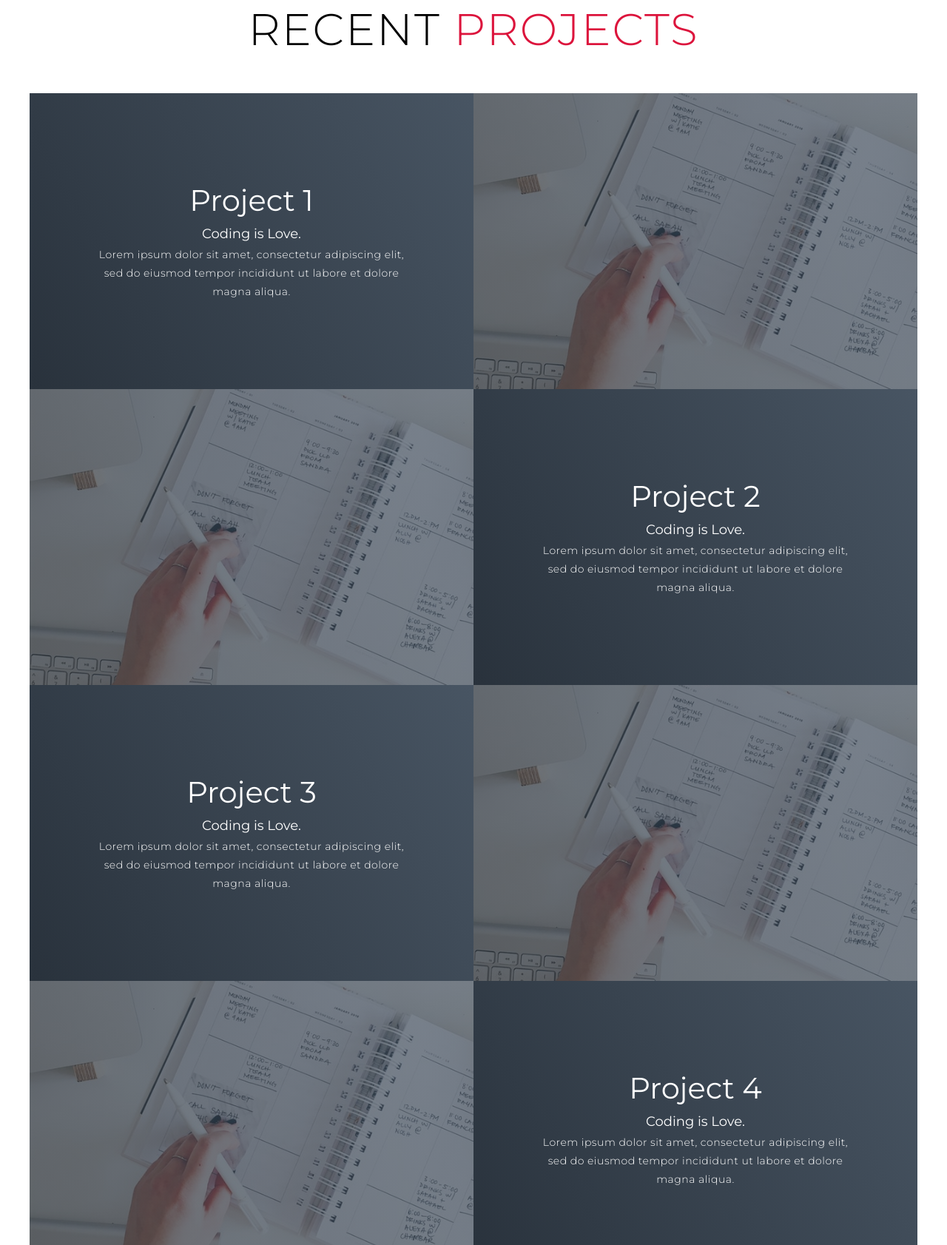
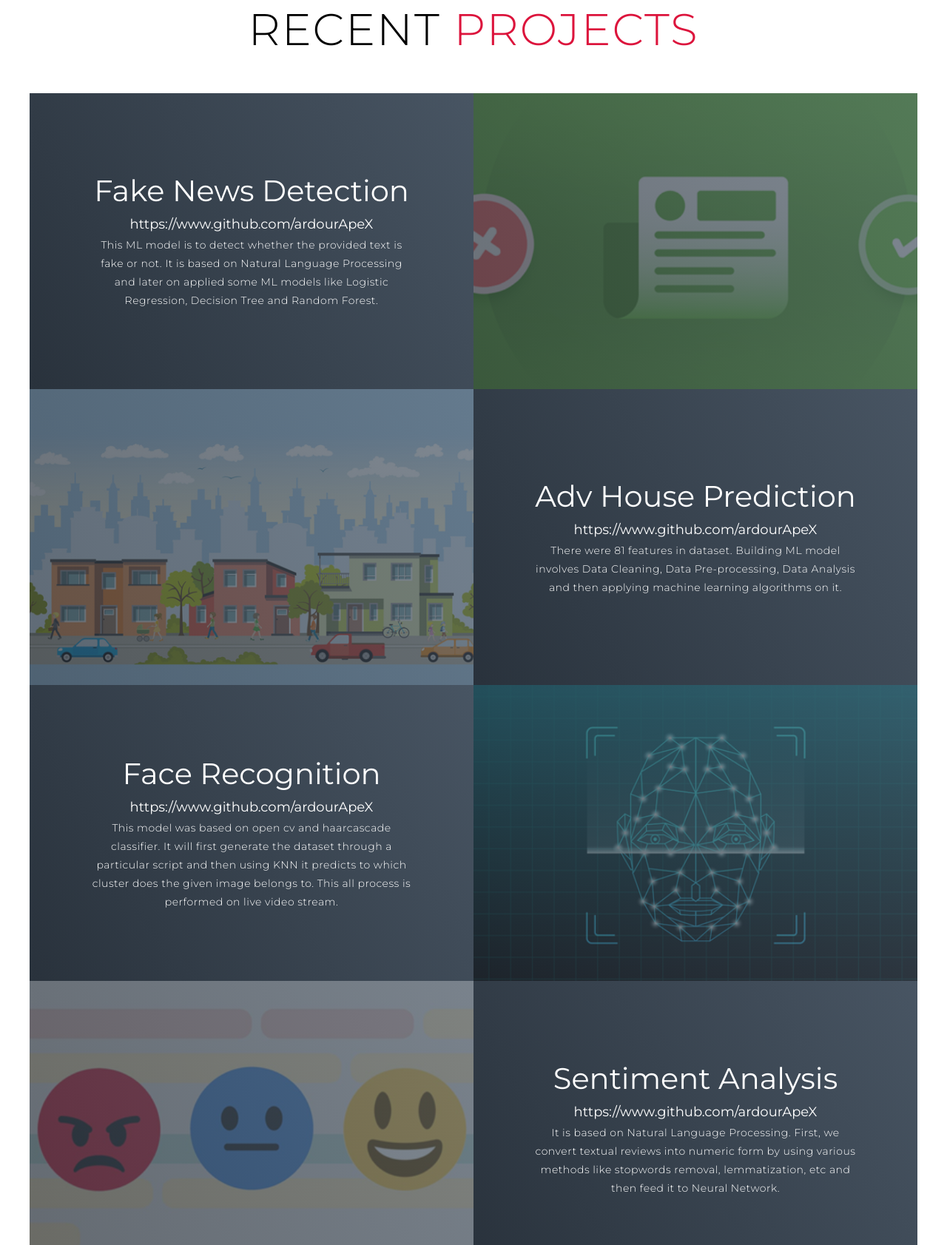
Before and after one commit to Program-Warehouse/Joy_Gupta_Portfolio, a plain HTML site: page index.html in a window 1280 px wide. Shown: the part 2397-4080 px from the top of the page at 74% size. Drawn offline with Linux system fonts and the light colour scheme.

Commit message:
end_projects

```diff
--- a/index.html
+++ b/index.html
@@ -143,57 +143,58 @@
 
                     <div class="project-item">
                         <div class="project-info">
-                            <h1>Project 1</h1>
-                            <h2>Coding is Love.</h2>
-                            <p>Lorem ipsum dolor sit amet, consectetur adipiscing elit,
-                                sed do eiusmod tempor incididunt ut labore et dolore magna aliqua.</p>
+                            <h1>Fake News Detection</h1>
+                            <h2>https://www.github.com/ardourApeX</h2>
+                            <p>This ML model is to detect whether the provided text is fake or not.
+                                It is based on Natural Language Processing and later on applied some ML
+                                 models like Logistic Regression, Decision Tree and Random Forest.</p>
                         </div>
                         <div class="project-img">
-                            <img src="./images/img-1.png" alt="">
+                            <img src="./images/pro1.png" alt="">
                         </div>
                     </div>
                     <div class="project-item">
                         <div class="project-info">
-                            <h1>Project 2</h1>
-                            <h2>Coding is Love.</h2>
-                            <p>Lorem ipsum dolor sit amet, consectetur adipiscing elit,
-                                sed do eiusmod tempor incididunt ut labore et dolore magna aliqua.</p>
+                            <h1>Adv House Prediction</h1>
+                            <h2>https://www.github.com/ardourApeX</h2>
+                            <p>There were 81 features in dataset. Building ML model involves Data Cleaning,
+                                Data Pre-processing, Data Analysis and then applying machine learning algorithms on it.</p>
                         </div>
                         <div class="project-img">
-                            <img src="./images/img-1.png" alt="">
+                            <img src="./images/pro2.png" alt="">
                         </div>
                     </div>
                     <div class="project-item">
                         <div class="project-info">
-                            <h1>Project 3</h1>
-                            <h2>Coding is Love.</h2>
-                            <p>Lorem ipsum dolor sit amet, consectetur adipiscing elit,
-                                sed do eiusmod tempor incididunt ut labore et dolore magna aliqua.</p>
+                            <h1>Face Recognition</h1>
+                            <h2>https://www.github.com/ardourApeX</h2>
+                            <p>This model was based on open cv and haarcascade classifier. It will first generate the dataset through a particular script and then using KNN it predicts to which cluster does the given image belongs to. This all process is performed on live video stream.
+                                </p>
                         </div>
                         <div class="project-img">
-                            <img src="./images/img-1.png" alt="">
+                            <img src="./images/pro3.png" alt="">
                         </div>
                     </div>
                     <div class="project-item">
                         <div class="project-info">
-                            <h1>Project 4</h1>
-                            <h2>Coding is Love.</h2>
-                            <p>Lorem ipsum dolor sit amet, consectetur adipiscing elit,
-                                sed do eiusmod tempor incididunt ut labore et dolore magna aliqua.</p>
+                            <h1>Sentiment Analysis</h1>
+                            <h2>https://www.github.com/ardourApeX</h2>
+                            <p>It is based on Natural Language Processing. First,  we convert textual reviews into numeric form by using various methods like stopwords removal, lemmatization, etc  and then feed it to Neural Network.
+                                </p>
                         </div>
                         <div class="project-img">
-                            <img src="./images/img-1.png" alt="">
+                            <img src="./images/pro4.png" alt="">
                         </div>
                     </div>
                     <div class="project-item">
                         <div class="project-info">
-                            <h1>Project 5</h1>
-                            <h2>Coding is Love.</h2>
-                            <p>Lorem ipsum dolor sit amet, consectetur adipiscing elit,
-                                sed do eiusmod tempor incididunt ut labore et dolore magna aliqua.</p>
+                            <h1>ML Algorithms</h1>
+                            <h2>https://www.github.com/ardourApeX</h2>
+                            <p>It is not a project actually. It consist of most of the ML and DL algorithms implemented from scratch. Some of them are : SVM, Logistic Regression, PCA, KNN, etc.
+                                </p>
                         </div>
                         <div class="project-img">
-                            <img src="./images/img-1.png" alt="">
+                            <img src="./images/pro5.png" alt="">
                         </div>
                     </div>s
 
```
Also changed, not shown: images/pro1.png (added), images/pro2.png (added), images/pro3.png (added), images/pro4.png (added), images/pro5.png (added).
